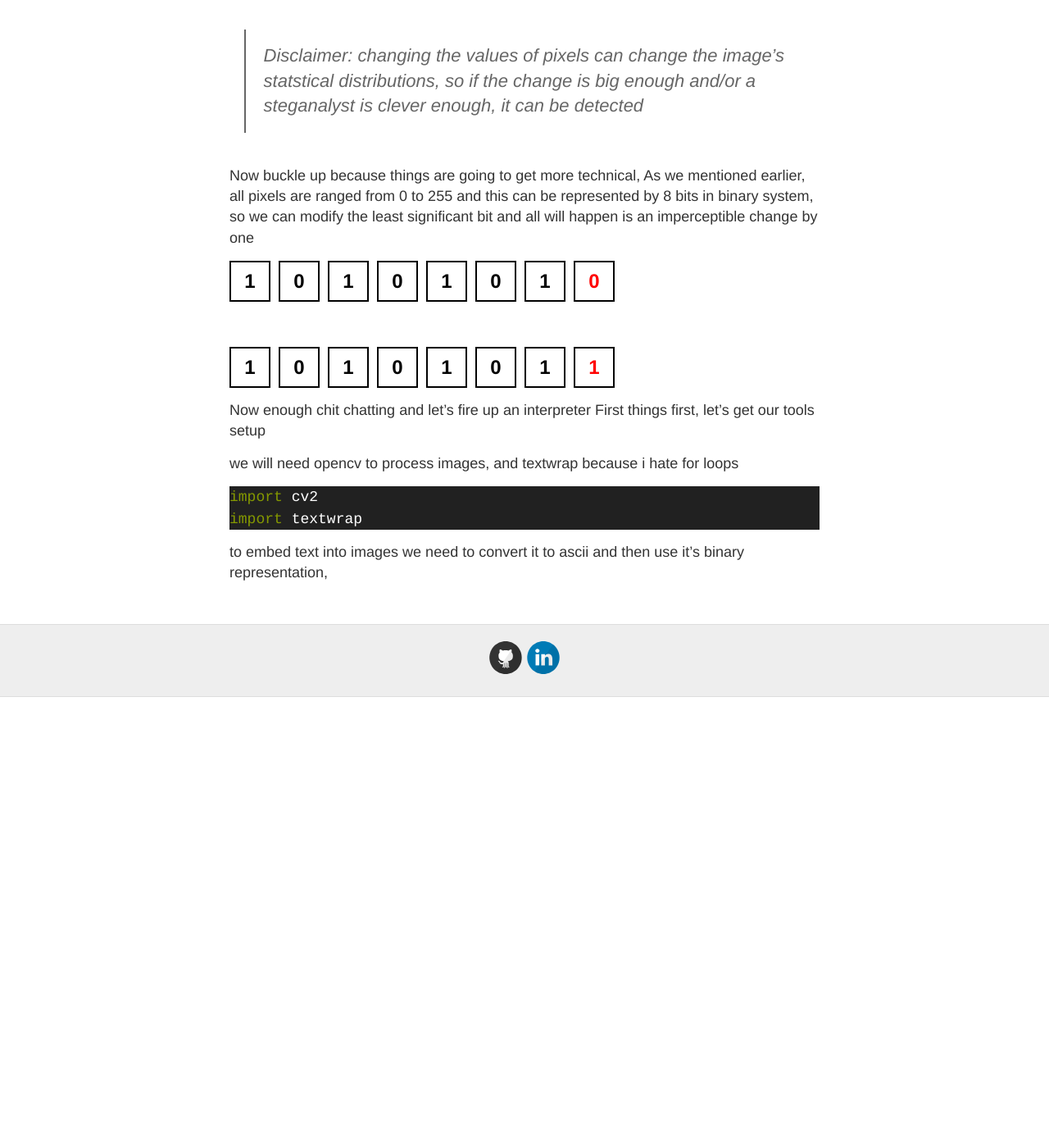
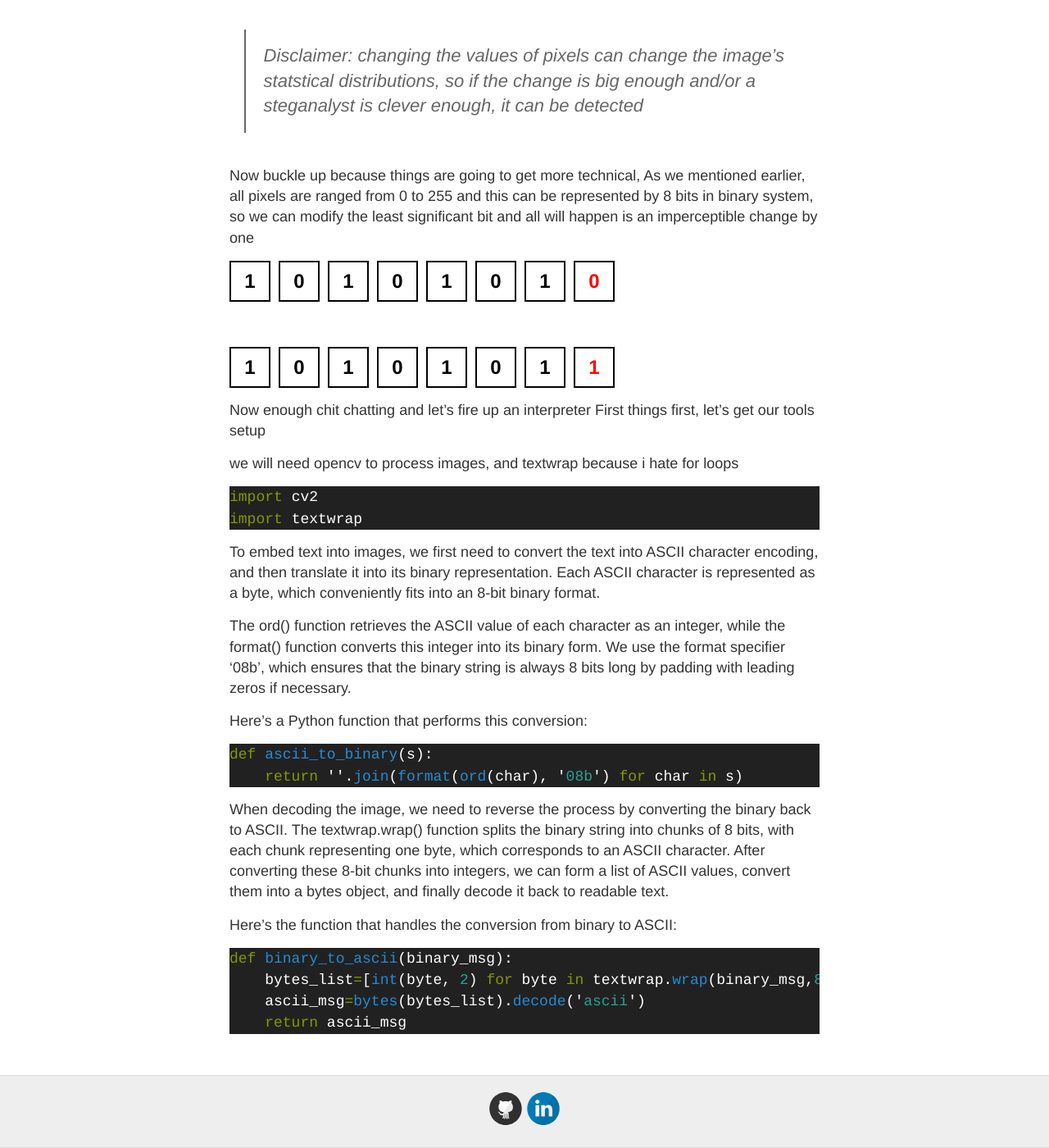
Before and after one commit to mgama1/mgama1.github.io, a Jekyll site: the page built from _posts/2024-10-2-secretmessage.md, in a window 1280 px wide and 1400 px high, scrolled down 2381 px. Shown: the whole window at 82% size. Built offline with Jekyll 4.4.1, drawn with Linux system fonts in a browser that asks for light colours; a script that is not in the unit is left out; before the commit the page ends 3231 px from its top, so only the background shows below that.

Commit message:
refactoring_and_stuff

````diff
--- a/_posts/2024-10-2-secretmessage.md
+++ b/_posts/2024-10-2-secretmessage.md
@@ -99,5 +99,23 @@ we will need opencv to process images, and textwrap because i hate for loops
 import cv2
 import textwrap
 ```
+To embed text into images, we first need to convert the text into ASCII character encoding, and then translate it into its binary representation. Each ASCII character is represented as a byte, which conveniently fits into an 8-bit binary format.
 
-to embed text into images we need to convert it to ascii and then use it's binary representation,
+The ord() function retrieves the ASCII value of each character as an integer, while the format() function converts this integer into its binary form. We use the format specifier '08b', which ensures that the binary string is always 8 bits long by padding with leading zeros if necessary.
+
+Here's a Python function that performs this conversion:
+
+```python
+def ascii_to_binary(s):
+    return ''.join(format(ord(char), '08b') for char in s)
+```
+When decoding the image, we need to reverse the process by converting the binary back to ASCII. The textwrap.wrap() function splits the binary string into chunks of 8 bits, with each chunk representing one byte, which corresponds to an ASCII character. After converting these 8-bit chunks into integers, we can form a list of ASCII values, convert them into a bytes object, and finally decode it back to readable text.
+
+Here’s the function that handles the conversion from binary to ASCII:
+
+```python
+def binary_to_ascii(binary_msg):
+    bytes_list=[int(byte, 2) for byte in textwrap.wrap(binary_msg,8)]
+    ascii_msg=bytes(bytes_list).decode('ascii')
+    return ascii_msg
+```
````
